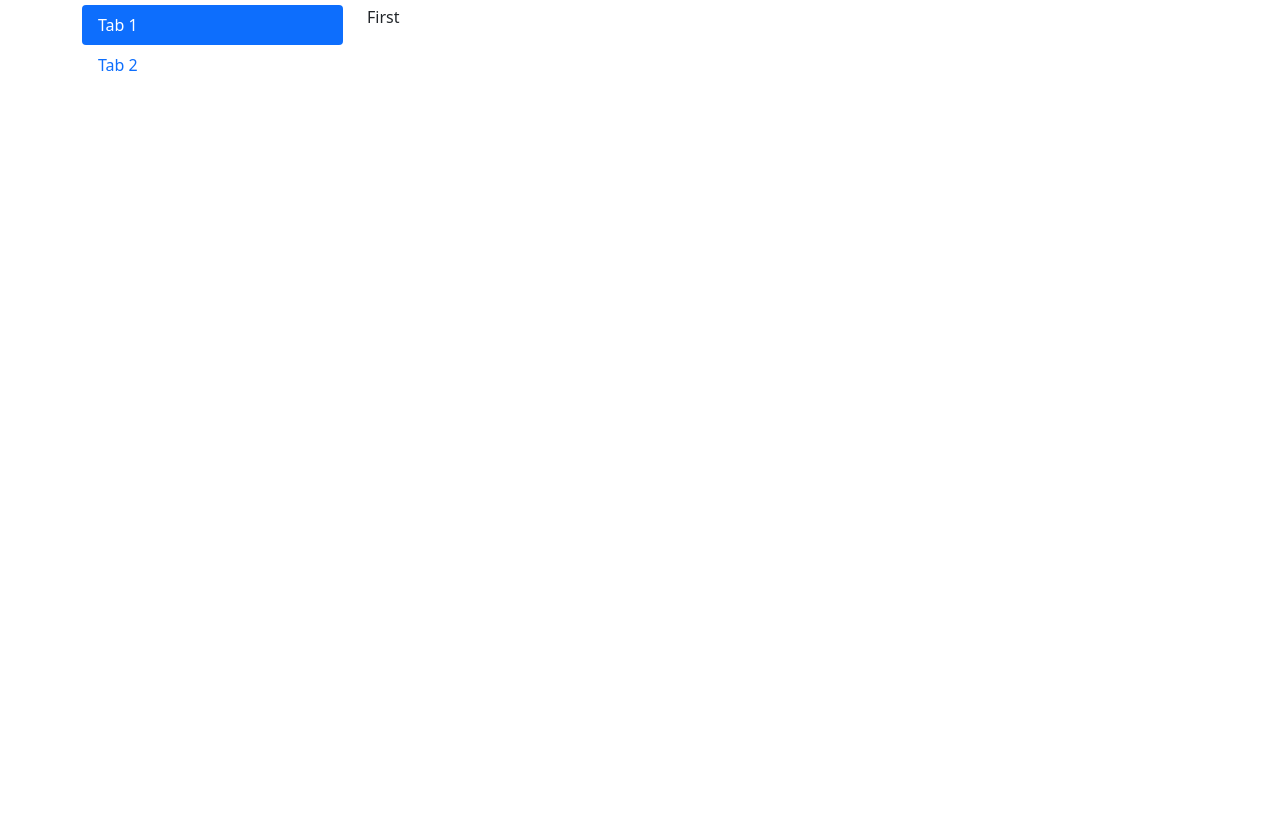
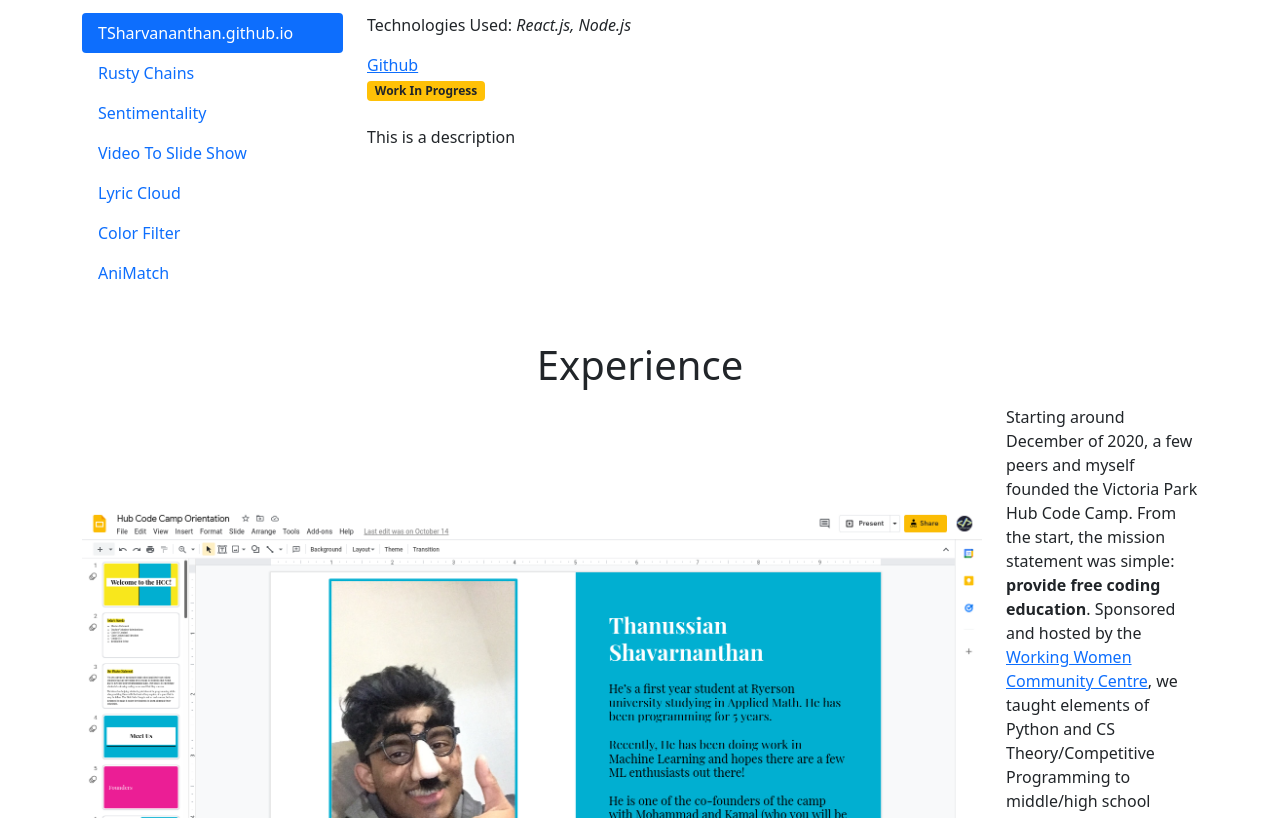
Before and after one commit to TSharvananthan/TSharvananthan.github.io, a React (Create React App) app: page / in a window 1280 px wide. Shown: the part 1982-2800 px from the top of the page. Before the commit the page ends 2067 px from the top, so only its background shows below. Built offline with nearby package versions, Linux system fonts and the light colour scheme.

Commit message:
finished porfolio

```diff
--- a/src/portfolio/Portfolio.js
+++ b/src/portfolio/Portfolio.js
@@ -1,10 +1,16 @@
 import React, { useState } from 'react';
 import ReactDOM from 'react-dom';
-import { Navbar, Container, Nav, NavDropdown, Col, Image, Row, Button, Card, Tab, Tabs } from 'react-bootstrap';
+import {
+  Navbar, Container, Nav, NavDropdown, Col,
+  Image, Row, Button, Card, Tab, Tabs, Badge,
+  Stack, Form
+} from 'react-bootstrap';
 import Typed from 'react-typed';
 
 import "./Portfolio.css";
 import skillsJSON from "./skills.json";
+import projectsJSON from "./projects.json"
+import hub from './hub.png';
 
 // https://stackoverflow.com/questions/196972/convert-string-to-title-case-with-javascript
 function toTitleCase(str) {
@@ -14,6 +20,14 @@ function toTitleCase(str) {
       return txt.charAt(0).toUpperCase() + txt.substr(1).toLowerCase();
     }
   );
+}
+
+const completeBadge = () => {
+  return <Badge bg="success"> Complete </Badge>
+}
+
+const workInProgressBadge = () => {
+  return <Badge bg="warning" text="dark"> Work In Progress </Badge>
 }
 
 class Portfolio extends React.Component {
@@ -27,28 +41,29 @@ class Portfolio extends React.Component {
     ];
 
     this.skillsJSON = skillsJSON;
+    this.projectsJSON = projectsJSON;
   }
 
   render() {
     return (
       <div>
-        <Navbar bg="light" expand="lg">
+        <Navbar id="nav" bg="light" expand="lg" sticky="top">
           <Container>
             <Navbar.Brand href="#home">Thanussian Sharvananthan</Navbar.Brand>
             <Navbar.Toggle aria-controls="basic-navbar-nav" />
             <Navbar.Collapse>
               <Nav className="me-auto">
-                <Nav.Link href="#">Skills</Nav.Link>
-                <Nav.Link href="#">Projects</Nav.Link>
-                <Nav.Link href="#">Experience</Nav.Link>
-                <Nav.Link href="#">Contact</Nav.Link>
-                <Nav.Link href="#">Blog</Nav.Link>
+                <Nav.Link>Skills</Nav.Link>
+                <Nav.Link>Projects</Nav.Link>
+                <Nav.Link>Experience</Nav.Link>
+                <Nav.Link>Contact</Nav.Link>
+                <Nav.Link>Blog</Nav.Link>
               </Nav>
             </Navbar.Collapse>
           </Container>
         </Navbar>
 
-        <header className="d-flex justify-content-md-center align-items-center vh-100">
+        <header id="header" className="d-flex justify-content-md-center align-items-center vh-100">
           <Container>
             <Row>
               <Col>
@@ -68,9 +83,9 @@ class Portfolio extends React.Component {
         <br />
         <br />
 
-        <section className="skills">
+        <section id="skills">
+          <h1 className="text-center"> Skills </h1>
           <Container>
-            <h1 className="text-center"> Skills </h1>
             <Tabs defaultActiveKey={Object.keys(this.skillsJSON)[0]} id="uncontrolled-tab-example" className="mb-3">
               {
                 Object.keys(this.skillsJSON).map(key => {
@@ -80,10 +95,12 @@ class Portfolio extends React.Component {
                         <Row xs={1} md={3} className="g-5">
                           {
                             this.skillsJSON[key].map((keyDict) => {
+                              let link = keyDict["imageLink"];
+                              console.log(link);
                               return (
                                 <Col>
                                   <Card>
-                                    <Card.Img variant="top" src={keyDict["imageLink"]} />
+                                    <Card.Img variant="top" as={Image} src={link} />
                                     <Card.Body>
                                       <Card.Title>{keyDict["technology"]}</Card.Title>
                                       <Card.Text>{keyDict["description"]}</Card.Text>
@@ -109,29 +126,39 @@ class Portfolio extends React.Component {
         <br />
         <br />
 
-        <section className="projects">
-          <Container>
-            <h1 className="text-center"> Projects </h1>
-            <Tab.Container id="left-tabs-example" defaultActiveKey="first">
+        <section id="projects">
+          <h1 className="text-center">Projects</h1>
+          <Container className="mt-3">
+            <Tab.Container id="left-tabs-example" defaultActiveKey={this.projectsJSON[0]["name"]}>
               <Row>
                 <Col sm={3}>
                   <Nav variant="pills" className="flex-column">
-                    <Nav.Item>
-                      <Nav.Link eventKey="first">Tab 1</Nav.Link>
-                    </Nav.Item>
-                    <Nav.Item>
-                      <Nav.Link eventKey="second">Tab 2</Nav.Link>
-                    </Nav.Item>
+                    {
+                      this.projectsJSON.map(project => {
+                        return (
+                          <Nav.Item> <Nav.Link eventKey={ project["name"] }> { project["name"] } </Nav.Link> </Nav.Item>
+                        )
+                      })
+                    }
                   </Nav>
                 </Col>
-                <Col sm={9}>
+
+                <Col>
                   <Tab.Content>
-                    <Tab.Pane eventKey="first">
-                      <p> First </p>
-                    </Tab.Pane>
-                    <Tab.Pane eventKey="second">
-                      <p> Second </p>
-                    </Tab.Pane>
+                    {
+                      this.projectsJSON.map(project => {
+                        return (
+                          <Tab.Pane eventKey={ project["name"] }>
+                            <p> Technologies Used: <i> { project["depandancies"] } </i> </p>
+                            <a href={ project["github"] } target="blank"> Github </a>
+                            <br />
+                            { project["isWorkInProgress"] ? workInProgressBadge() : completeBadge() }
+                            <br /> <br />
+                            <p> { project["description"] } </p>
+                          </Tab.Pane>
+                        )
+                      })
+                    }
                   </Tab.Content>
                 </Col>
               </Row>
@@ -139,20 +166,65 @@ class Portfolio extends React.Component {
           </Container>
         </section>
 
-        <section className="experience">
+        <br />
+        <br />
 
+        <section id="experience">
+          <h1 className="text-center">Experience</h1>
+          <Container className="mt-3">
+            <Row className="align-items-center">
+              <Col> <img src={hub} width={900} /> </Col>
+              <Col>
+                <p>
+                  Starting around December of 2020, a few peers and myself founded the Victoria Park Hub Code Camp. From the start, the mission statement was simple: <b> provide free coding education</b>. Sponsored and hosted by the <a href="https://www.centraleasthealthline.ca/displayservice.aspx?id=143120" target="blank">Working Women Community Centre</a>, we taught elements of Python and CS Theory/Competitive Programming to middle/high school students alike! I taught over 20 engaged and ecstatic students that wanted to get behind the scenes and enter the lives of a programmer. Nowadays, I oversee said class and maintain relations with various students.
+                </p>
+              </Col>
+            </Row>
+          </Container>
         </section>
 
-        <section className="contact">
+        <br />
+        <br />
 
+        <section id="contact">
+          <h1 className="text-center">Contact Me</h1>
+          <Container className="mt-3">
+            <Form>
+              <Row className="mb-3">
+                <Form.Group as={Col} controlId="formName">
+                  <Form.Label>Name</Form.Label>
+                  <Form.Control type="name" />
+                </Form.Group>
+
+                <Form.Group as={Col} controlId="formEmail">
+                  <Form.Label>Email</Form.Label>
+                  <Form.Control type="email"  />
+                </Form.Group>
+              </Row>
+
+              <Form.Group className="mb-3" controlId="formMessageTextField">
+                <Form.Label>Your Message</Form.Label>
+                <Form.Control as="textarea" rows={3} />
+              </Form.Group>
+
+              <Button variant="primary" type="submit" className="w-100"> Submit </Button>
+            </Form>
+          </Container>
         </section>
 
-        <footer>
-
-        </footer>
+        <br />
+        <br />
       </div>
     )
   }
 }
 
-export default Portfolio;
+const PortfolioApp = () => {
+  return (
+    <div>
+      <Portfolio />
+    </div>
+  )
+}
+
+export default PortfolioApp;
--- a/src/portfolio/projects.json
+++ b/src/portfolio/projects.json
@@ -0,0 +1,51 @@
+[
+  {
+    "name": "TSharvananthan.github.io",
+    "depandancies": "React.js, Node.js",
+    "description": "This is a description",
+    "github": "https://github.com/TSharvananthan/TSharvananthan.github.io",
+    "isWorkInProgress": 1
+  },
+  {
+    "name": "Rusty Chains",
+    "depandancies": "Rust, Python",
+    "description": "This is a description",
+    "github": "https://github.com/TSharvananthan/rusty-chains",
+    "isWorkInProgress": 1
+  },
+  {
+    "name": "Sentimentality",
+    "depandancies": "Python, Javascript, Docker, HTML/CSS, Jupyter",
+    "description": "This is a description",
+    "github": "https://github.com/TSharvananthan/Sentimentality",
+    "isWorkInProgress": 0
+  },
+  {
+    "name": "Video To Slide Show",
+    "depandancies": "Python",
+    "description": "This is a description",
+    "github": "https://github.com/TSharvananthan/VideoToSlideShow",
+    "isWorkInProgress": 0
+  },
+  {
+    "name": "Lyric Cloud",
+    "depandancies": "Python",
+    "description": "This is a description",
+    "github": "https://github.com/TSharvananthan/LyricCloud",
+    "isWorkInProgress": 0
+  },
+  {
+    "name": "Color Filter",
+    "depandancies": "Python, OpenCV",
+    "description": "This is a description",
+    "github": "https://github.com/TSharvananthan/ColorFilter",
+    "isWorkInProgress": 0
+  },
+  {
+    "name": "AniMatch",
+    "depandancies": "Python, HTML/CSS, React.js, Javascript",
+    "description": "This is a description",
+    "github": "https://github.com/TSharvananthan/Animatch",
+    "isWorkInProgress": 0
+  }
+]
--- a/src/portfolio/skills.json
+++ b/src/portfolio/skills.json
@@ -2,39 +2,39 @@
   "python": [
     {
       "technology": "Flask",
-      "description": "Blah Blah Blah Blah Blah Blah Blah Blah Blah Blah Blah",
-      "duration": "Some Time Years Ago",
-      "imageLink": "https://miro.medium.com/max/1000/1*8wQbSainBtqAGfLQlSMZdQ.png"
+      "description": "",
+      "duration": "1 Year+",
+      "imageLink": "./skills-logos/png/flask.png"
     },
     {
       "technology": "Pandas",
       "description": "Blah Blah Blah Blah Blah Blah Blah Blah Blah Blah Blah",
       "duration": "Some Time Years Ago",
-      "imageLink": "https://miro.medium.com/max/1000/1*8wQbSainBtqAGfLQlSMZdQ.png"
+      "imageLink": "./skills-logos/png/pandas.png"
     },
     {
       "technology": "Numpy",
       "description": "Blah Blah Blah Blah Blah Blah Blah Blah Blah Blah Blah",
       "duration": "Some Time Years Ago",
-      "imageLink": "https://miro.medium.com/max/1000/1*8wQbSainBtqAGfLQlSMZdQ.png"
+      "imageLink": "./skills-logos/png/numpy.png"
     },
     {
       "technology": "Jupyter",
       "description": "Blah Blah Blah Blah Blah Blah Blah Blah Blah Blah Blah",
       "duration": "Some Time Years Ago",
-      "imageLink": "https://miro.medium.com/max/1000/1*8wQbSainBtqAGfLQlSMZdQ.png"
+      "imageLink": "./skills-logos/png/jupyter.png"
     },
     {
       "technology": "OpenCV",
       "description": "Blah Blah Blah Blah Blah Blah Blah Blah Blah Blah Blah",
       "duration": "Some Time Years Ago",
-      "imageLink": "https://miro.medium.com/max/1000/1*8wQbSainBtqAGfLQlSMZdQ.png"
+      "imageLink": "./skills-logos/png/opencv.png"
     },
     {
       "technology": "BeautifulSoup",
       "description": "Blah Blah Blah Blah Blah Blah Blah Blah Blah Blah Blah",
       "duration": "Some Time Years Ago",
-      "imageLink": "https://miro.medium.com/max/1000/1*8wQbSainBtqAGfLQlSMZdQ.png"
+      "imageLink": "./skills-logos/png/soup.png"
     }
   ],
 
@@ -43,25 +43,19 @@
       "technology": "React.js",
       "description": "Blah Blah Blah Blah Blah Blah Blah Blah Blah Blah Blah",
       "duration": "Some Time Years Ago",
-      "imageLink": "https://miro.medium.com/max/1000/1*8wQbSainBtqAGfLQlSMZdQ.png"
+      "imageLink": "./skills-logos/png/react.png"
     },
     {
       "technology": "Express.js",
       "description": "Blah Blah Blah Blah Blah Blah Blah Blah Blah Blah Blah",
       "duration": "Some Time Years Ago",
-      "imageLink": "https://miro.medium.com/max/1000/1*8wQbSainBtqAGfLQlSMZdQ.png"
+      "imageLink": "./skills-logos/png/express.png"
     },
     {
       "technology": "Node.js",
       "description": "Blah Blah Blah Blah Blah Blah Blah Blah Blah Blah Blah",
       "duration": "Some Time Years Ago",
-      "imageLink": "https://miro.medium.com/max/1000/1*8wQbSainBtqAGfLQlSMZdQ.png"
-    },
-    {
-      "technology": "Axios",
-      "description": "Blah Blah Blah Blah Blah Blah Blah Blah Blah Blah Blah",
-      "duration": "Some Time Years Ago",
-      "imageLink": "https://miro.medium.com/max/1000/1*8wQbSainBtqAGfLQlSMZdQ.png"
+      "imageLink": "./skills-logos/png/node.png"
     }
   ],
 
@@ -70,13 +64,13 @@
       "technology": "MongoDB",
       "description": "Blah Blah Blah Blah Blah Blah Blah Blah Blah Blah Blah",
       "duration": "Some Time Years Ago",
-      "imageLink": "https://miro.medium.com/max/1000/1*8wQbSainBtqAGfLQlSMZdQ.png"
+      "imageLink": "./skills-logos/png/mongo.png"
     },
     {
       "technology": "Rust",
       "description": "Blah Blah Blah Blah Blah Blah Blah Blah Blah Blah Blah",
       "duration": "Some Time Years Ago",
-      "imageLink": "https://miro.medium.com/max/1000/1*8wQbSainBtqAGfLQlSMZdQ.png"
+      "imageLink": "./skills-logos/png/rust.png"
     }
   ]
 }
```
Also changed, not shown: src/portfolio/hub.png (added).
